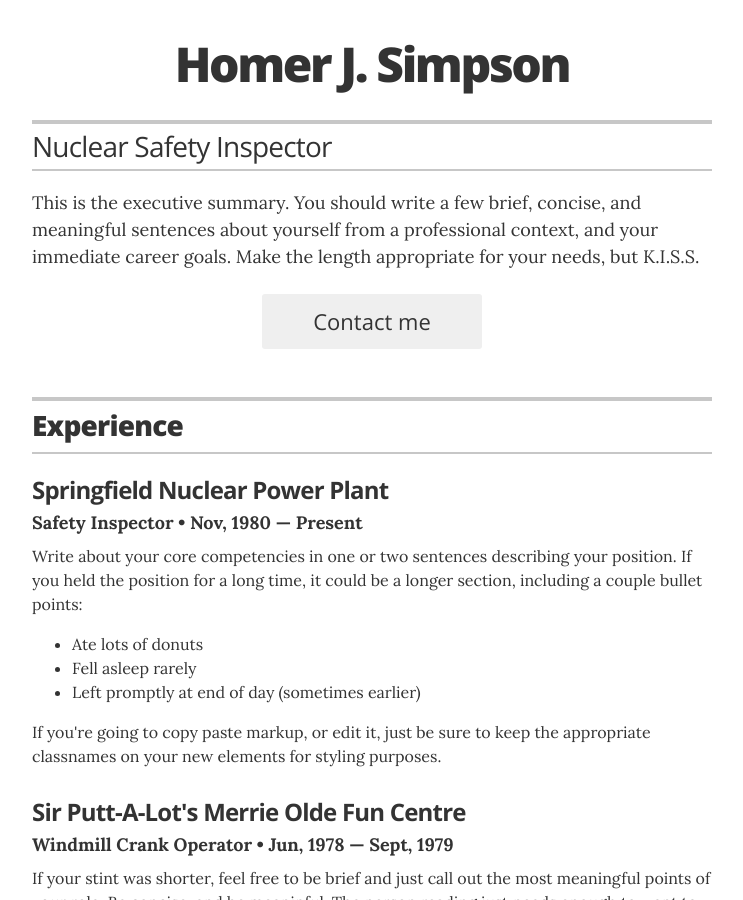
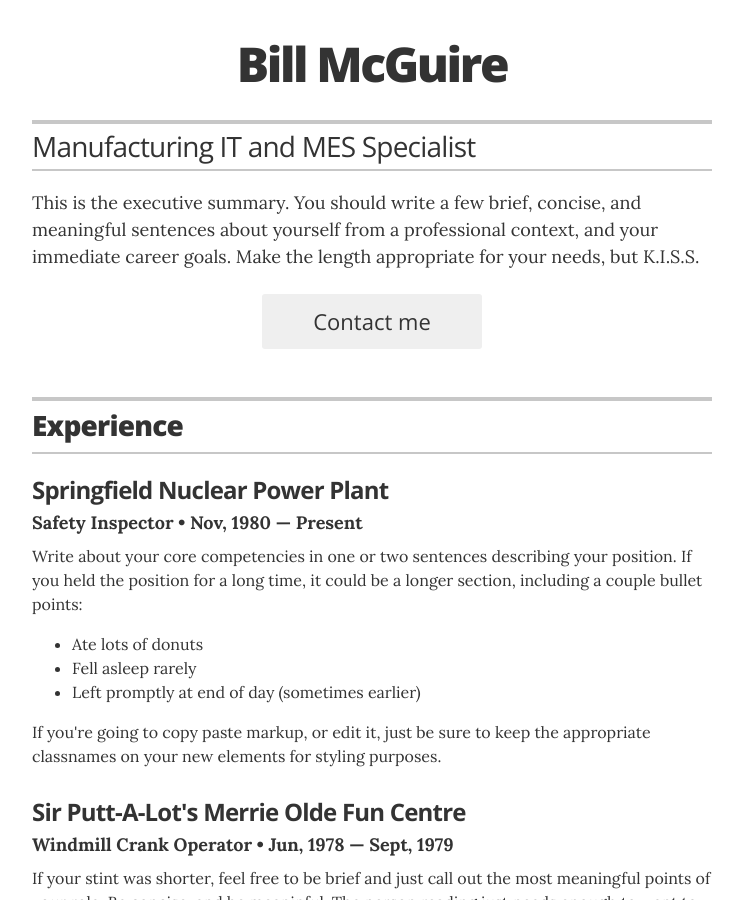
Before and after one commit to billmcguire/resume, a Jekyll site: the page built from index.html, in a window 1280 px wide and 900 px high. Shown: the whole window, without its empty margins (268-1011 px from the left). Built offline with Jekyll 4.4.1, drawn with Linux system fonts in a browser that asks for light colours; nearby versions of some CDN libraries.

Commit message:
Updated config

```diff
--- a/_config.yml
+++ b/_config.yml
@@ -10,10 +10,10 @@
 
 # Resume settings
 resume_avatar:                  "false"
-resume_name:                    "Homer J. Simpson"
-resume_title:                   "Nuclear Safety Inspector"
+resume_name:                    "Bill McGuire"
+resume_title:                   "Manufacturing IT and MES Specialist"
 resume_contact_email:
-  "homerjsimpson@youremailaddress.com"
+  "bill.mcguire@gmail.com"
 
 # use "yes" to display the email contact button,
 # "no" to display an "I'm not looking for work" message,
```
